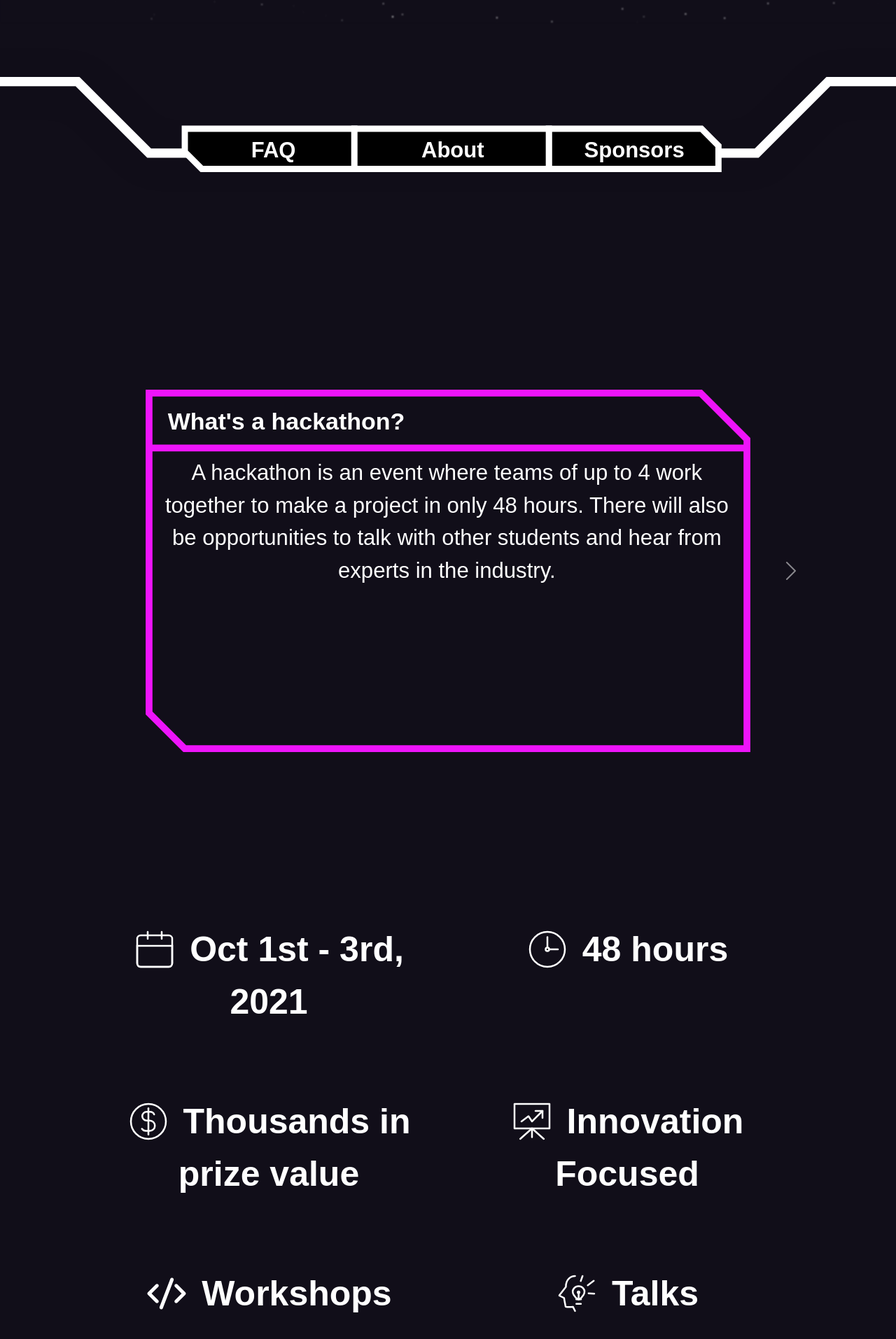
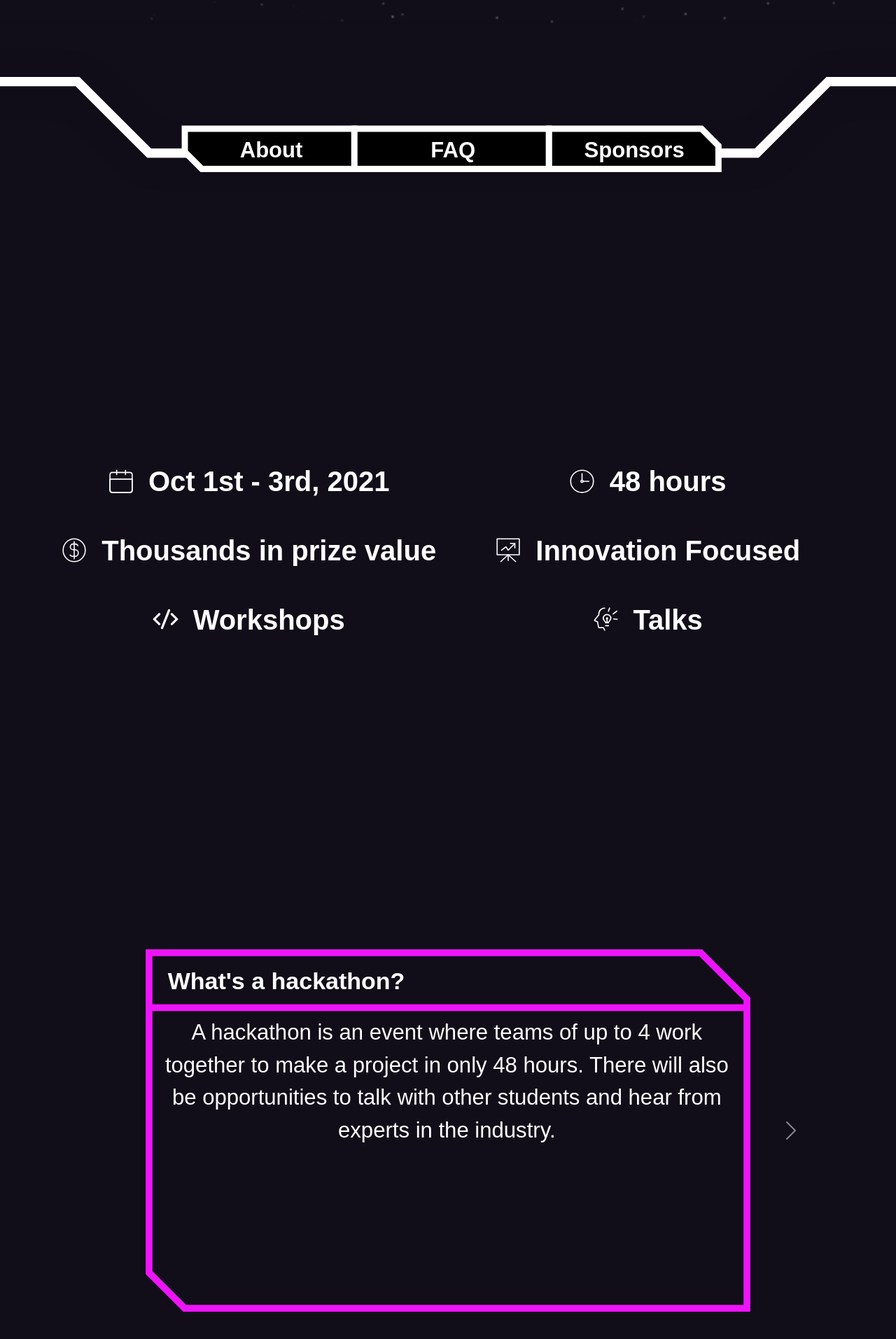
Before and after one commit to HyperHacksHackathon/OctoEnigma, a React (Create React App) app: page / in a window 1280 px wide. Shown: the part 768-2682 px from the top of the page at 70% size. Built offline with nearby package versions, Linux system fonts and the light colour scheme; a web font is replaced by a local one.

Commit message:
nav and about

```diff
--- a/src/About.css
+++ b/src/About.css
@@ -1,5 +1,5 @@
 .icon {
-    width: 60px;
+    width: 3vw;
     margin-right: 20px;
     margin-bottom: 8px;
 }
--- a/src/About.js
+++ b/src/About.js
@@ -11,41 +11,35 @@ function About() {
     return (
     <div className='Page'>
         <div id='ABOUTMARK' style={{
-              transform: 'translate(0, -40vh)'
+              transform: 'translate(0, -30vh)'
           }}></div>
-        <div className='container' style={{
-            width: '80vw',
-            fontSize: 50,
+        <div className='container h1' style={{
+            width: '100vw',
             fontFamily: "ibm-plex-sans, sans-serif",
             fontWeight: 'bold'
         }}>
             <div className='row py-5'>
-
-                <div className='col'>
+                <div className='col-md-6 py-4'>
                     <img src={calendar} className='icon'></img>
                     Oct 1st - 3rd, 2021
                 </div>
-                <div className='col'>
+                <div className='col-md-6 py-4'>
                     <img src={clock} className='icon'></img>
                     48 hours
                 </div>
-                </div>
-            <div className='row py-5'>
-                <div className='col'>
+                <div className='col-md-6 py-4'>
                     <img src={dollar} className='icon'></img>
                     Thousands in prize value
                 </div>
-                <div className='col'>
+                <div className='col-md-6 py-4'>
                     <img src={presentation} className='icon'></img>
                     Innovation Focused
                 </div>
-                </div>
-            <div className='row py-5'>
-                <div className='col'>
+                <div className='col-md-6 py-4'>
                     <img src={code} className='icon'></img>
                     Workshops
                 </div>
-                <div className='col'>
+                <div className='col-md-6 py-4'>
                     <img src={idea} className='icon'></img>
                     Talks
                 </div>
--- a/src/App.js
+++ b/src/App.js
@@ -48,8 +48,8 @@ class App extends Component {
       <div className="App">
         <Home scrollPosition={this.state.scrollPosition}></Home>
         <Nav scrollPosition={this.state.scrollPosition}></Nav>
+        <About></About>
         <FAQ></FAQ>
-        <About></About>
         <Sponsors></Sponsors>
         <Footer></Footer>
       </div>
--- a/src/Nav.js
+++ b/src/Nav.js
@@ -2,19 +2,44 @@ import './Nav.css'
 import { useState } from 'react';
 
 function Nav(props) {
-  const [faqHoverState, setFAQHoverState] = useState(false);
-  const [aboutHoverState, setAboutHoverState] = useState(false);
-  const [sponsorsHoverState, setSponsorsHoverState] = useState(false);
+
 
   return (
     <div className='zh'>
-        <svg xmlns="http://www.w3.org/2000/svg" width="2740.179" height="280.331" viewBox="0 0 2740.179 280.331" className='bar' style={{
-            //maxWidth: props.scrollPosition < 0.41 ? 100 - (90 * props.scrollPosition + 10) + '%' : '48%',
+        <BasicNav style={{
             position: 'fixed',
             opacity: ((document.documentElement.clientWidth * 0.48 * 0.139957264957265) - 140) < ((1 - props.scrollPosition) * document.documentElement.clientHeight) ? '0' : '1',
             top: ((document.documentElement.clientWidth * 0.48 * 0.139957264957265) - 140),
             left: '-45vw'
-        }}>
+        }} scrollPosition={props.scrollPosition}></BasicNav>
+
+        <BasicNav style={{
+            opacity: ((document.documentElement.clientWidth * 0.48 * 0.139957264957265) - 140) > ((1 - props.scrollPosition) * document.documentElement.clientHeight) ? '0' : '1',
+            left: '-45vw'
+        }}></BasicNav>
+
+         <div style={{
+             backgroundColor: '#110E19',
+             width: '100vw',
+             height: 'calc(' + ((document.documentElement.clientWidth * 0.8 * 0.139957264957265) * Math.min(props.scrollPosition, 1)) + 'px)',
+             position: 'fixed',
+             top: 0,
+             left: 0,
+             zIndex: '-1000'
+         }}>
+
+         </div>
+    </div>
+  );
+}
+
+function BasicNav(props) {
+    const [faqHoverState, setFAQHoverState] = useState(false);
+    const [aboutHoverState, setAboutHoverState] = useState(false);
+    const [sponsorsHoverState, setSponsorsHoverState] = useState(false);
+
+    return (
+        <svg xmlns="http://www.w3.org/2000/svg" width="2740.179" height="280.331" viewBox="0 0 2740.179 280.331" className='bar' style={props.style}>
             <defs>
                 <filter id="Path_7" x="0" y="0" width="2740.179" height="280.331" filterUnits="userSpaceOnUse">
                 <feOffset dy="5" input="SourceAlpha"/>
@@ -33,10 +58,10 @@ function Nav(props) {
                 <line id="Line_16" data-name="Line 16" y2="63" transform="translate(1401.5 1108.669)" fill="none" stroke="#fff" strokeWidth="6"/>
                 </g>
                 <g id="Group_17" data-name="Group 17">
-                <a href='#FAQMARK'>
-                <path id="Path_13" data-name="Path 13" d="M2787.822,4491.669l-27.361-27.361v-37.441h272.977v64.8Z" transform="translate(-1940 -3207)" stroke="#fff" strokeWidth="10" fill={faqHoverState ? 'white' : 'black'}
-                    onMouseEnter={() => setFAQHoverState(true)}
-                    onMouseLeave={() => setFAQHoverState(false)}
+                <a href='#ABOUTMARK'>
+                <path id="Path_13" data-name="Path 13" d="M2787.822,4491.669l-27.361-27.361v-37.441h272.977v64.8Z" transform="translate(-1940 -3207)" stroke="#fff" strokeWidth="10" fill={aboutHoverState ? 'white' : 'black'}
+                    onMouseEnter={() => setAboutHoverState(true)}
+                    onMouseLeave={() => setAboutHoverState(false)}
                 />
                 </a>
                 <a href='#SPONSORSMARK'>
@@ -45,23 +70,23 @@ function Nav(props) {
                     onMouseLeave={() => setSponsorsHoverState(false)}
                 />
                 </a>
-                <a href='#ABOUTMARK'>
-                <path id="Path_14" data-name="Path 14" d="M2760.461,4491.669v-64.8h313v64.8Z" transform="translate(-1667.023 -3207)" stroke="#fff" strokeWidth="10" fill={aboutHoverState ? 'white' : 'black'}
-                    onMouseEnter={() => setAboutHoverState(true)}
-                    onMouseLeave={() => setAboutHoverState(false)}
+                <a href='#FAQMARK'>
+                <path id="Path_14" data-name="Path 14" d="M2760.461,4491.669v-64.8h313v64.8Z" transform="translate(-1667.023 -3207)" stroke="#fff" strokeWidth="10" fill={faqHoverState ? 'white' : 'black'}
+                    onMouseEnter={() => setFAQHoverState(true)}
+                    onMouseLeave={() => setFAQHoverState(false)}
                 />
                 </a>
                 </g>
+                <a href='#ABOUTMARK'>
+                <text id="ABOUT" transform="translate(927.146 1265.937)" fill={aboutHoverState ? 'black' : 'white'} font-size="35" font-family="ibm-plex-sans, sans-serif" font-weight="700"
+                    onMouseEnter={() => setAboutHoverState(true)}
+                    onMouseLeave={() => setAboutHoverState(false)}
+                ><tspan x="-18" y="0" clickable="false">About</tspan></text></a>
                 <a href='#FAQMARK'>
-                <text id="FAQ" transform="translate(927.146 1265.937)" fill={faqHoverState ? 'black' : 'white'} font-size="35" font-family="ibm-plex-sans, sans-serif" font-weight="700"
+                <text id="About" transform="translate(1201.236 1265.937)" fill={faqHoverState ? 'black' : 'white'} font-size="35" font-family="ibm-plex-sans, sans-serif" font-weight="700"
                     onMouseEnter={() => setFAQHoverState(true)}
                     onMouseLeave={() => setFAQHoverState(false)}
-                ><tspan x="0" y="0" clickable="false">FAQ</tspan></text></a>
-                <a href='#ABOUTMARK'>
-                <text id="About" transform="translate(1201.236 1265.937)" fill={aboutHoverState ? 'black' : 'white'} font-size="35" font-family="ibm-plex-sans, sans-serif" font-weight="700"
-                    onMouseEnter={() => setAboutHoverState(true)}
-                    onMouseLeave={() => setAboutHoverState(false)}
-                ><tspan x="0" y="0" clickable="false">About</tspan></text></a>
+                ><tspan x="15" y="0" clickable="false">FAQ</tspan></text></a>
                 <a href='#SPONSORSMARK'>
                 <text id="Sponsors" transform="translate(1463.236 1265.937)" fill={sponsorsHoverState ? 'black' : 'white'} font-size="35" font-family="ibm-plex-sans, sans-serif" font-weight="700"
                     onMouseEnter={() => setSponsorsHoverState(true)}
@@ -70,76 +95,7 @@ function Nav(props) {
                 <path d={"M" + ((props.scrollPosition - 1) * 295 + 2640) + ",4505.669 h-160"} transform="translate(-1667.023 -3207)" strokeWidth='5' stroke={props.scrollPosition < 0.2 ? 'transparent' : 'white'} strokeLinecap='round'></path>
             </g>
          </svg>
-
-         <svg xmlns="http://www.w3.org/2000/svg" width="2740.179" height="280.331" viewBox="0 0 2740.179 280.331" className='bar' style={{
-            opacity: ((document.documentElement.clientWidth * 0.48 * 0.139957264957265) - 140) > ((1 - props.scrollPosition) * document.documentElement.clientHeight) ? '0' : '1',
-            left: '-45vw'
-        }}>
-            <defs>
-                <filter id="Path_7" x="0" y="0" width="2740.179" height="280.331" filterUnits="userSpaceOnUse">
-                <feOffset dy="5" input="SourceAlpha"/>
-                <feGaussianBlur stdDeviation="25" result="blur"/>
-                <feFlood flood-opacity="0.161"/>
-                <feComposite operator="in" in2="blur"/>
-                <feComposite in="SourceGraphic"/>
-                </filter>
-            </defs>
-            <g id="Group_16" data-name="Group 16" transform="translate(126 -1066.384)">
-                <g transform="matrix(1, 0, 0, 1, -126, 1066.38)" filter="url(#Path_7)">
-                <path id="Path_7-2" data-name="Path 7" d="M1940,4341.884h698.766L2754.1,4457.214h977.876L3847.3,4341.884h682.876" transform="translate(-1865 -4264.38)" fill="none" stroke="#fff" stroke-width="15"/>
-                </g>
-                <g id="Group_14" data-name="Group 14" transform="translate(6.646 113)">
-                <line id="Line_15" data-name="Line 15" y2="63" transform="translate(1087.5 1108.5)" fill="none" stroke="#fff" strokeWidth="6"/>
-                <line id="Line_16" data-name="Line 16" y2="63" transform="translate(1401.5 1108.669)" fill="none" stroke="#fff" strokeWidth="6"/>
-                </g>
-                <g id="Group_17" data-name="Group 17">
-                <a href='#FAQMARK'>
-                <path id="Path_13" data-name="Path 13" d="M2787.822,4491.669l-27.361-27.361v-37.441h272.977v64.8Z" transform="translate(-1940 -3207)" stroke="#fff" strokeWidth="10" fill={faqHoverState ? 'white' : 'black'}
-                    onMouseEnter={() => setFAQHoverState(true)}
-                    onMouseLeave={() => setFAQHoverState(false)}
-                />
-                </a>
-                <a href='#SPONSORSMARK'>
-                <path id="Path_15" data-name="Path 15" d="M3006.079,4426.868l27.361,27.36v37.442H2760.461v-64.8Z" transform="translate(-1354.024 -3207)" stroke="#fff" strokeWidth="10" fill={sponsorsHoverState ? 'white' : 'black'}
-                    onMouseEnter={() => setSponsorsHoverState(true)}
-                    onMouseLeave={() => setSponsorsHoverState(false)}
-                />
-                </a>
-                <a href='#ABOUTMARK'>
-                <path id="Path_14" data-name="Path 14" d="M2760.461,4491.669v-64.8h313v64.8Z" transform="translate(-1667.023 -3207)" stroke="#fff" strokeWidth="10" fill={aboutHoverState ? 'white' : 'black'}
-                    onMouseEnter={() => setAboutHoverState(true)}
-                    onMouseLeave={() => setAboutHoverState(false)}
-                />
-                </a>
-                </g>
-                <text id="FAQ" transform="translate(927.146 1265.937)" fill={faqHoverState ? 'black' : 'white'} font-size="35" font-family="ibm-plex-sans, sans-serif" font-weight="700"
-                    onMouseEnter={() => setFAQHoverState(true)}
-                    onMouseLeave={() => setFAQHoverState(false)}
-                ><tspan x="0" y="0">FAQ</tspan></text>
-                <text id="About" transform="translate(1201.236 1265.937)" fill={aboutHoverState ? 'black' : 'white'} font-size="35" font-family="ibm-plex-sans, sans-serif" font-weight="700"
-                    onMouseEnter={() => setAboutHoverState(true)}
-                    onMouseLeave={() => setAboutHoverState(false)}
-                ><tspan x="0" y="0">About</tspan></text>
-                <text id="Sponsors" transform="translate(1463.236 1265.937)" fill={sponsorsHoverState ? 'black' : 'white'} font-size="35" font-family="ibm-plex-sans, sans-serif" font-weight="700"
-                    onMouseEnter={() => setSponsorsHoverState(true)}
-                    onMouseLeave={() => setSponsorsHoverState(false)}
-                ><tspan x="0" y="0">Sponsors</tspan></text>
-                <path d={"M" + ((props.scrollPosition - 1) * 295 + 2640) + ",4505.669 h-160"} transform="translate(-1667.023 -3207)" strokeWidth='5' stroke={props.scrollPosition < 0.2 ? 'transparent' : 'white'} strokeLinecap='round'></path>
-            </g>
-         </svg>
-         <div style={{
-             backgroundColor: '#110E19',
-             width: '100vw',
-             height: 'calc(' + ((document.documentElement.clientWidth * 0.8 * 0.139957264957265) * Math.min(props.scrollPosition, 1)) + 'px)',
-             position: 'fixed',
-             top: 0,
-             left: 0,
-             zIndex: '-1000'
-         }}>
-
-         </div>
-    </div>
-  );
+    )
 }
 
 export default Nav;
```
